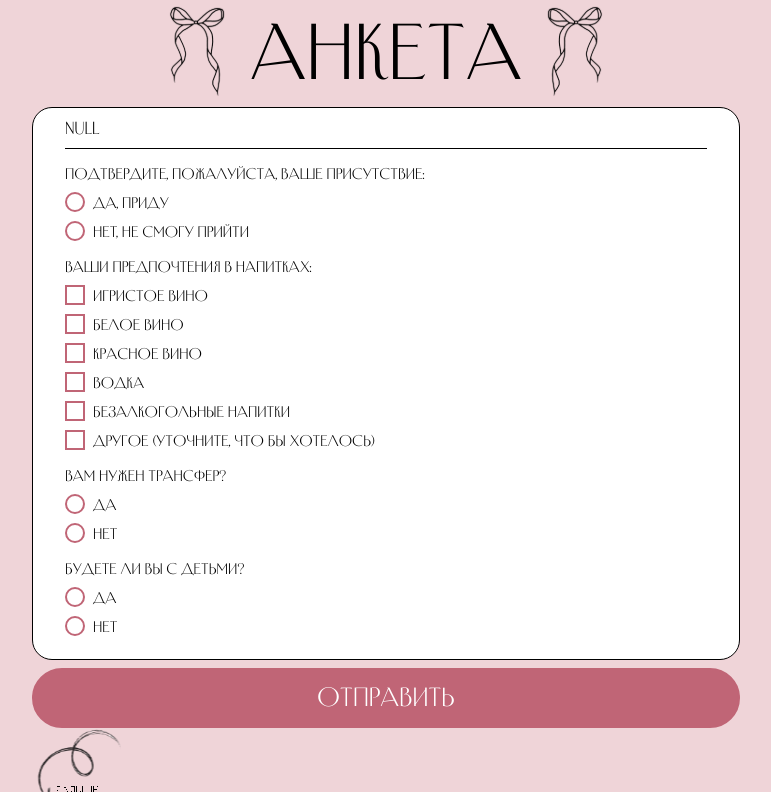
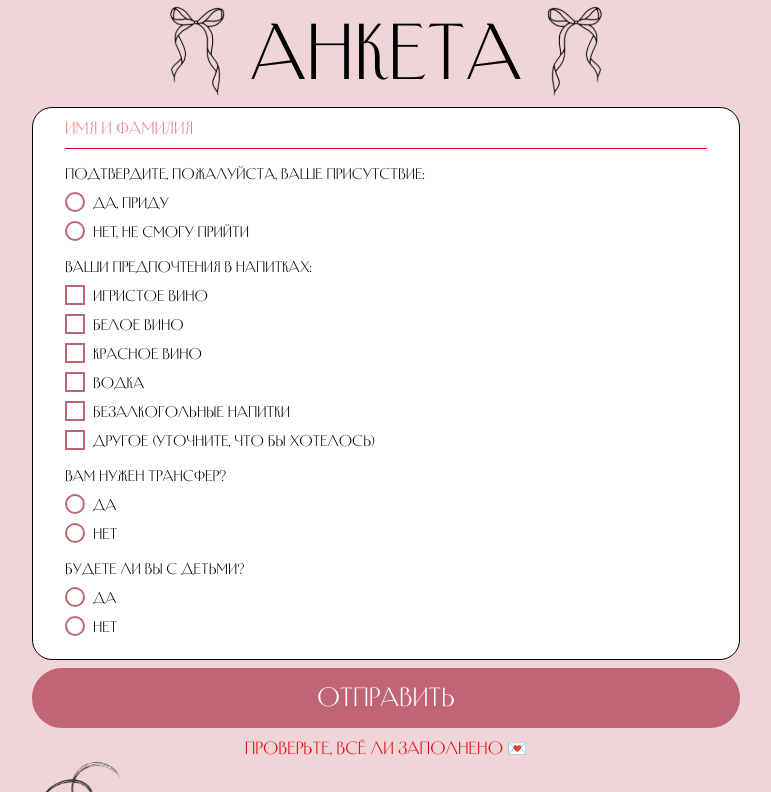
Before and after one commit to trxsh-coding/wedding-app.github.io, a React (Vite) app: page / in a window 1280 px wide. Shown: the part 5148-5940 px from the top of the page, without its empty margins (254-1025 px from the left). Built offline with nearby package versions, Linux system fonts and the light colour scheme.

Commit message:
Фикс иконок

```diff
--- a/src/atoms/Invite/Invite.tsx
+++ b/src/atoms/Invite/Invite.tsx
@@ -40,6 +40,8 @@
     if (firstGuest && params.get('male') === 'female') {
       return 'Дорогая';
     }
+
+    return 'Дорогой(ая)';
   }, [firstGuest, secondGuest]);
 
   const title: React.ReactNode = React.useMemo(() => {
--- a/src/components/Form/Form.tsx
+++ b/src/components/Form/Form.tsx
@@ -57,7 +57,9 @@
     const params = new URLSearchParams(window.location.search);
     const firstName = params.get('first');
     const secondName = params.get('second');
-    setName(`${firstName} ${secondName ? 'и ' + secondName : ''}`);
+    if (firstName || secondName) {
+      setName(`${firstName} ${secondName ? 'и ' + secondName : ''}`);
+    }
   }, []);
 
   const setValidationError = React.useCallback((name: string) => {
```
